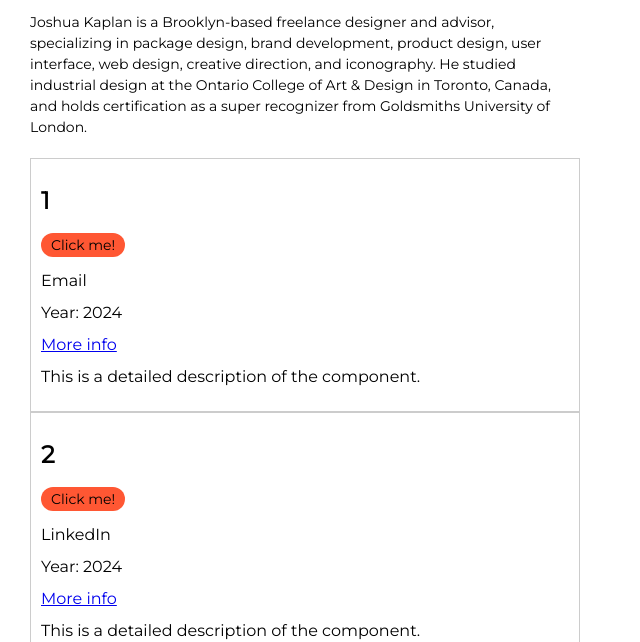
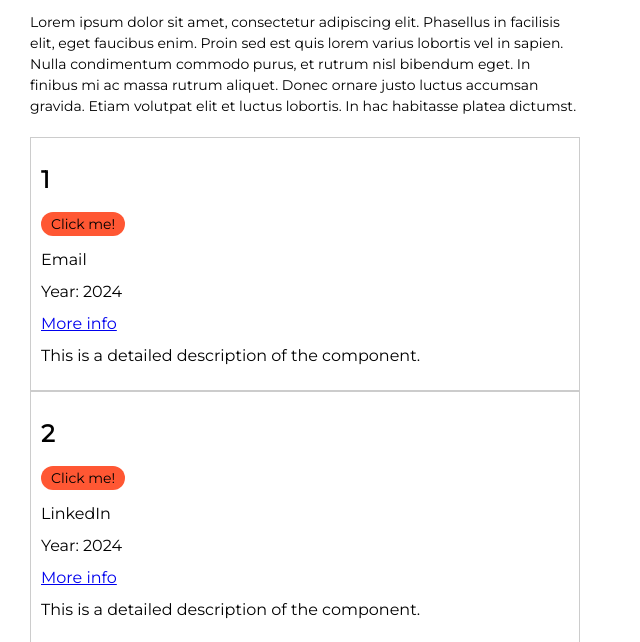
Before and after one commit to dkapper01/Personal-Website, a plain HTML site: page index.html in a window 1280 px wide. Shown: the part 158-800 px from the top of the page, without its empty margins (0-640 px from the left). Drawn offline with Linux system fonts and the light colour scheme.

Commit message:
update text

```diff
--- a/index.html
+++ b/index.html
@@ -38,12 +38,12 @@
       </div>
       <div style="padding-top: 20px">
         <p style="font-size: 14px; line-height: 1.5; font-weight: 500">
-          Joshua Kaplan is a Brooklyn-based freelance designer and advisor,
-          specializing in package design, brand development, product design,
-          user interface, web design, creative direction, and iconography. He
-          studied industrial design at the Ontario College of Art & Design in
-          Toronto, Canada, and holds certification as a super recognizer from
-          Goldsmiths University of London.
+          Lorem ipsum dolor sit amet, consectetur adipiscing elit. Phasellus in
+          facilisis elit, eget faucibus enim. Proin sed est quis lorem varius
+          lobortis vel in sapien. Nulla condimentum commodo purus, et rutrum
+          nisl bibendum eget. In finibus mi ac massa rutrum aliquet. Donec
+          ornare justo luctus accumsan gravida. Etiam volutpat elit et luctus
+          lobortis. In hac habitasse platea dictumst.
         </p>
       </div>
 
```
